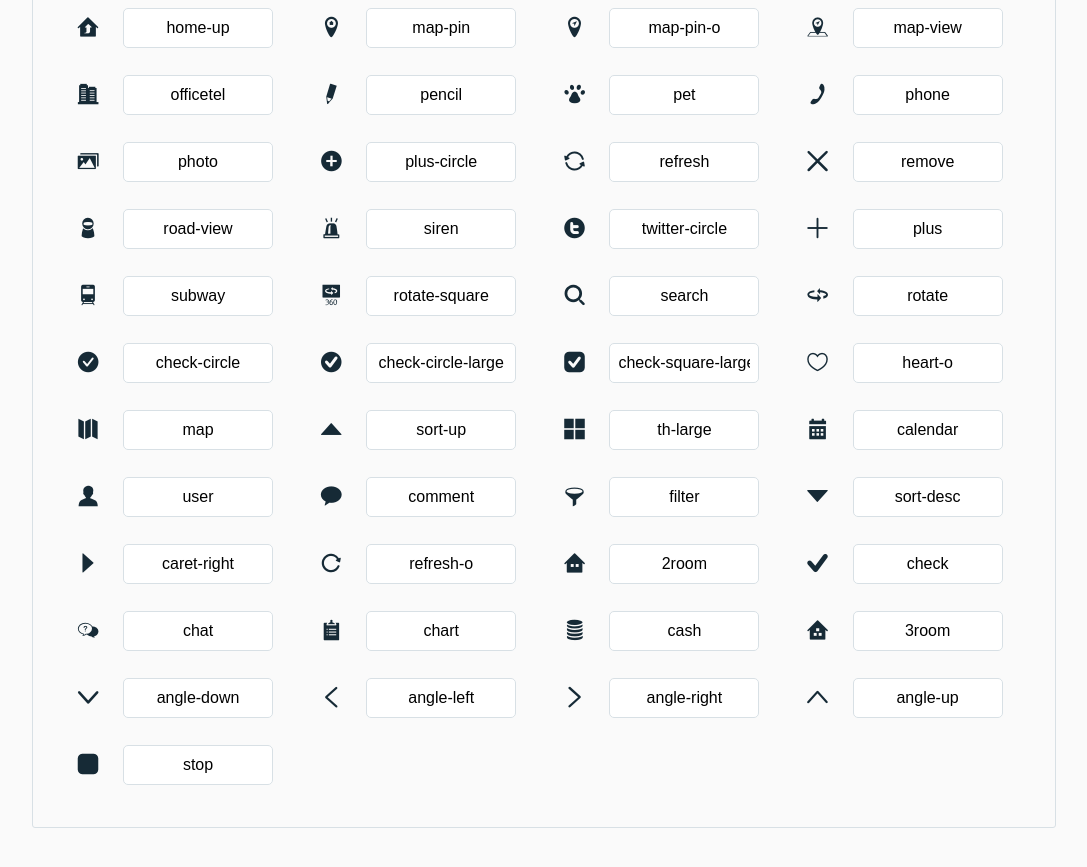
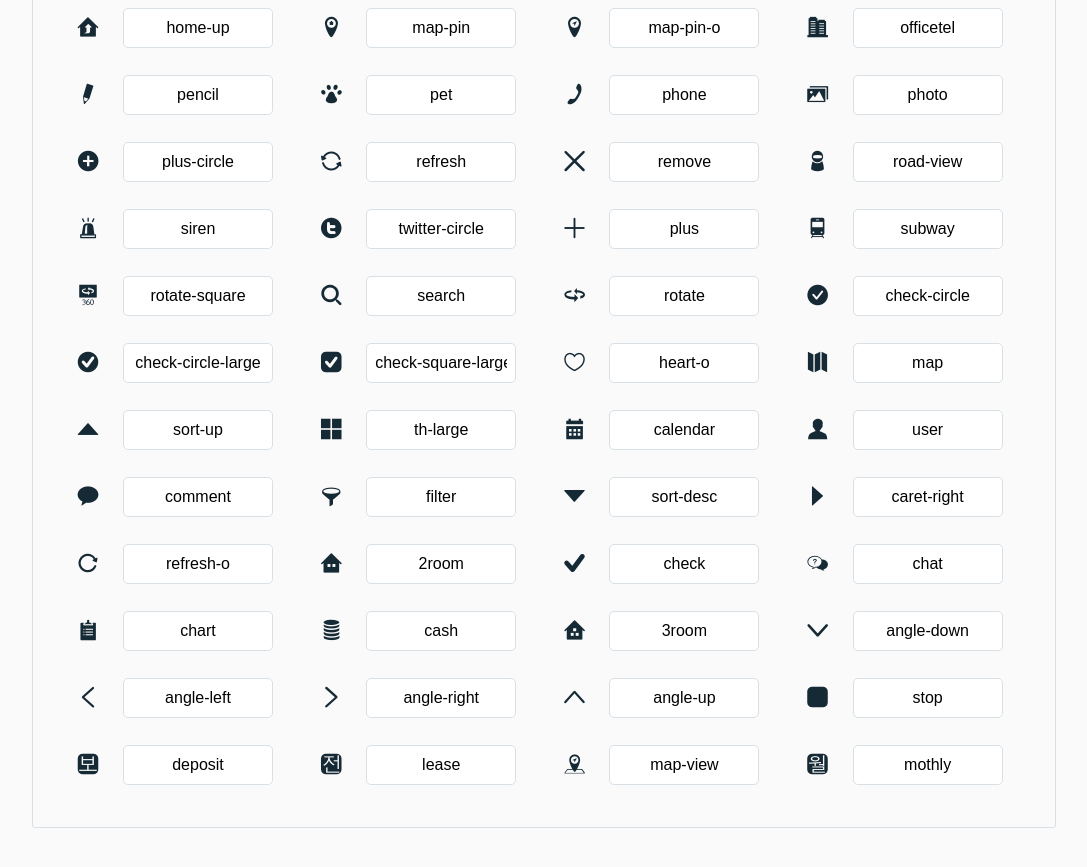
Before and after one commit to irlatjdtn/dabang-icons, a website: page index.html in a window 1280 px wide. Shown: the part 485-1352 px from the top of the page, without its empty margins (96-1183 px from the left). Drawn offline with Linux system fonts and the light colour scheme.

Commit message:
아이콘 추가

```diff
--- a/index.html
+++ b/index.html
@@ -137,10 +137,6 @@ h2{font-size:18px;padding:0 0 21px 5px;margin:45px 0 0 0;text-transform:uppercas
         <li>
           <div class="icon dabang-icon-map-pin-o"></div>
           <input type="text" readonly="readonly" value="map-pin-o">
-        </li>
-        <li>
-          <div class="icon dabang-icon-map-view"></div>
-          <input type="text" readonly="readonly" value="map-view">
         </li>
         <li>
           <div class="icon dabang-icon-officetel"></div>
@@ -306,6 +302,22 @@ h2{font-size:18px;padding:0 0 21px 5px;margin:45px 0 0 0;text-transform:uppercas
           <div class="icon dabang-icon-stop"></div>
           <input type="text" readonly="readonly" value="stop">
         </li>
+        <li>
+          <div class="icon dabang-icon-deposit"></div>
+          <input type="text" readonly="readonly" value="deposit">
+        </li>
+        <li>
+          <div class="icon dabang-icon-lease"></div>
+          <input type="text" readonly="readonly" value="lease">
+        </li>
+        <li>
+          <div class="icon dabang-icon-map-view"></div>
+          <input type="text" readonly="readonly" value="map-view">
+        </li>
+        <li>
+          <div class="icon dabang-icon-mothly"></div>
+          <input type="text" readonly="readonly" value="mothly">
+        </li>
       </ul>
     </div><script type="text/javascript">
 (function() {
--- a/styles.css
+++ b/styles.css
@@ -106,9 +106,6 @@
 }
 .dabang-icon-map-pin-o:before {
   content: "\e022";
-}
-.dabang-icon-map-view:before {
-  content: "\e023";
 }
 .dabang-icon-officetel:before {
   content: "\e024";
@@ -233,3 +230,15 @@
 .dabang-icon-stop:before {
   content: "\e03b";
 }
+.dabang-icon-deposit:before {
+  content: "\e041";
+}
+.dabang-icon-lease:before {
+  content: "\e042";
+}
+.dabang-icon-map-view:before {
+  content: "\e023";
+}
+.dabang-icon-mothly:before {
+  content: "\e043";
+}
```
Also changed, not shown: fonts/dabang.ttf, fonts/dabang.woff, 2 other files.
